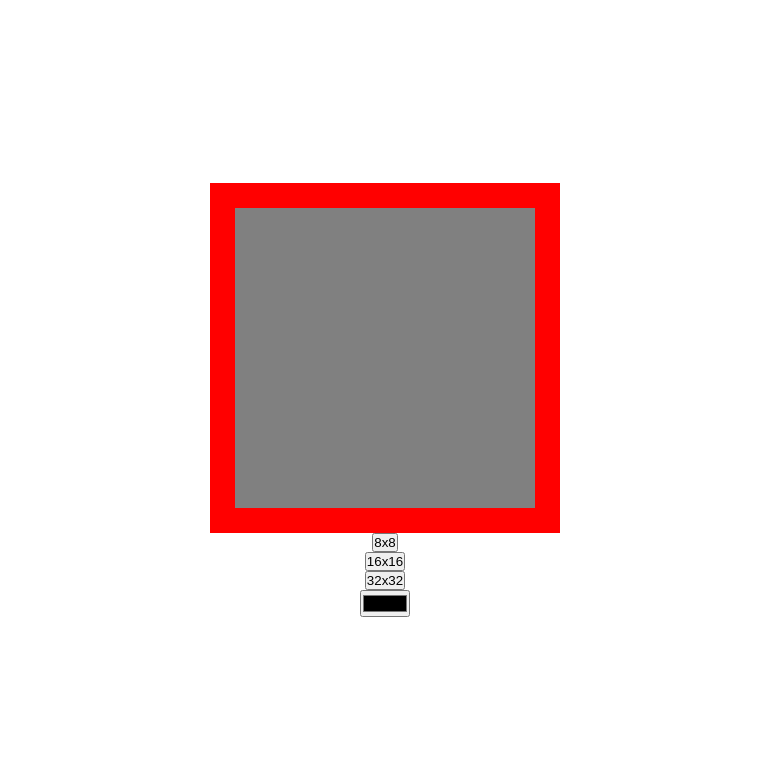
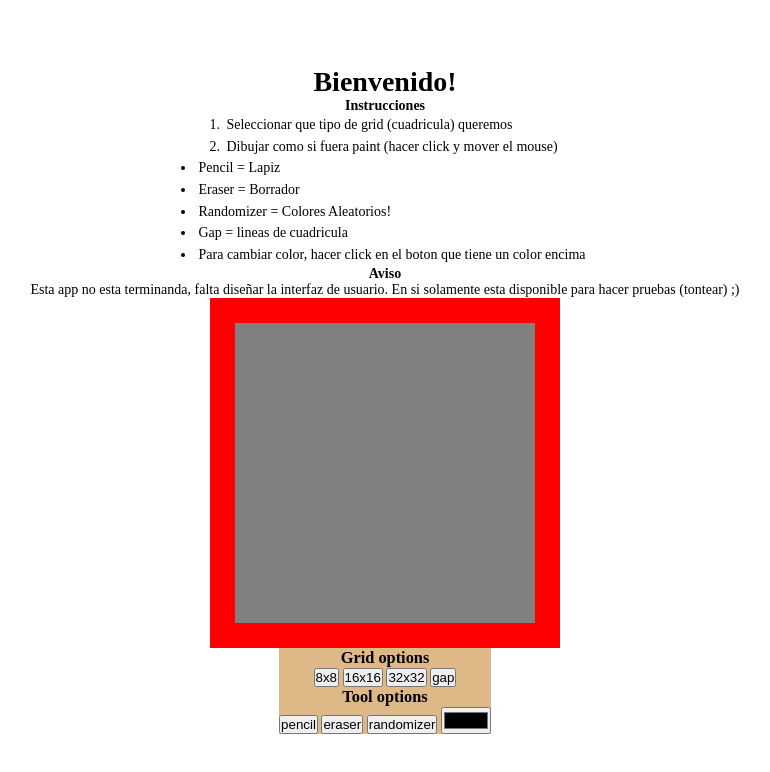
Before and after one commit to NicolasR98/PixelMe, a plain HTML site: page index.html in a window 1280 px wide. Shown: the whole page, without its empty margins (255-1025 px from the left). Drawn offline with Linux system fonts and the light colour scheme.

Commit message:
Add basic layout and add instructions in the html index page

```diff
--- a/index.html
+++ b/index.html
@@ -10,14 +10,46 @@
   </head>
   <body>
     <main id="main_content">
+      <h1>Bienvenido!</h1>
+      <h4>Instrucciones</h4>
+      <ol>
+        <li>Seleccionar que tipo de grid (cuadricula) queremos</li>
+        <li>Dibujar como si fuera paint (hacer click y mover el mouse)</li>
+      </ol>
+      <ul>
+        <li>Pencil = Lapiz</li>
+        <li>Eraser = Borrador</li>
+        <li>Randomizer = Colores Aleatorios!</li>
+        <li>Gap = lineas de cuadricula</li>
+        <li>Para cambiar color, hacer click en el boton que tiene un color encima</li>
+      </ul>
+      <h4>Aviso</h4>
+      <p>Esta app no esta terminanda, falta diseñar la interfaz de usuario. En si solamente esta disponible para hacer pruebas (tontear) ;)</p>
       <div class="frame">
-        <div class="frame_whiteboard"></div>
+        <div class="frame_whiteboard gap"></div>
         <div class="frame_buttons"></div>
       </div>
-      <button class="btn" data-grid-size="8">8x8</button>
-      <button class="btn" data-grid-size="16">16x16</button>
-      <button class="btn" data-grid-size="32">32x32</button>
-      <input type="color" name="color" id="color" />
+      <div class="button_container">
+        <!-- Grid -->
+        <h3>Grid options</h3>
+        <div class="button_wrapper">
+          <button class="btn btn_grid" data-grid-size="8">8x8</button>
+          <button class="btn btn_grid" data-grid-size="16">16x16</button>
+          <button class="btn btn_grid" data-grid-size="32">32x32</button>
+          <button class="btn btn_gap">gap</button>
+        </div>
+
+        <!-- Tools -->
+        <h3>Tool options</h3>
+        <div class="button_wrapper">
+          <button class="btn btn_tool" data-tool="pencil">pencil</button>
+          <button class="btn btn_tool" data-tool="eraser">eraser</button>
+          <button class="btn btn_tool" data-tool="randomizer">
+            randomizer
+          </button>
+          <input type="color" name="color" id="color" />
+        </div>
+      </div>
     </main>
   </body>
 </html>
--- a/styles/style.css
+++ b/styles/style.css
@@ -29,11 +29,15 @@ Global
 =======================
 */
 body {
-  font-size: 16px;
+  font-size: 14px;
   height: 100vh;
   display: flex;
   align-items: center;
   justify-content: center;
+}
+li {
+  padding: .2em;
+  margin-left: 1em;
 }
 
 /*
@@ -63,6 +67,8 @@ Layout
   height: 300px;
   background-color: gray;
   display: grid;
+}
+.gap {
   grid-gap: 1px;
 }
 .whiteboard_square {
@@ -76,3 +82,17 @@ Layout
   -o-user-select: none;
   user-select: none;
 }
+.whiteboard_square:hover {
+  opacity: .7;
+}
+
+.button_container {
+  background-color: burlywood;
+  display: flex;
+  flex-direction: column;
+  align-items: center;
+  justify-content: space-between;
+}
+.button_wrapper {
+  text-align: center;
+}
```
